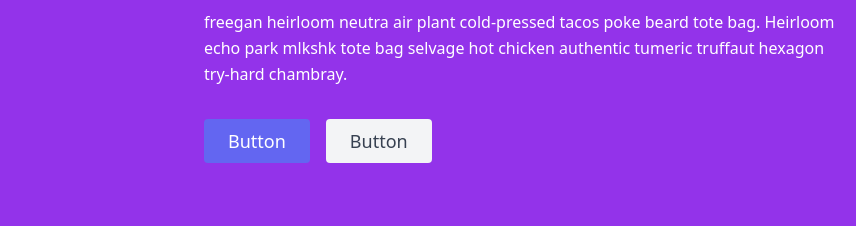
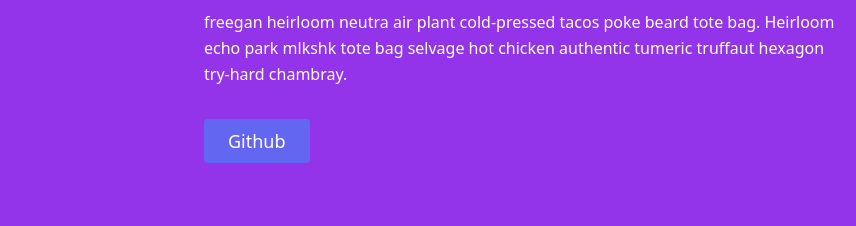
Before and after one commit to monikapro/name, a plain HTML site: page index.html in a window 1280 px wide. Shown: the part 240-466 px from the top of the page, 424-1280 px from the left. Drawn offline with nearby package versions, Linux system fonts and the light colour scheme.

Commit message:
Update index.html

```diff
--- a/index.html
+++ b/index.html
@@ -20,8 +20,8 @@
       </h1>
       <p class="mb-8 leading-relaxed text-white"> freegan heirloom neutra air plant cold-pressed tacos poke beard tote bag. Heirloom echo park mlkshk tote bag selvage hot chicken authentic tumeric truffaut hexagon try-hard chambray.</p>
       <div class="flex justify-center">
-        <button class="inline-flex text-white bg-indigo-500 border-0 py-2 px-6 focus:outline-none hover:bg-indigo-600 rounded text-lg">Button</button>
-        <button class="ml-4 inline-flex text-gray-700 bg-gray-100 border-0 py-2 px-6 focus:outline-none hover:bg-gray-200 rounded text-lg">Button</button>
+        <a class=" decoration-none underline-none inline-flex text-white bg-indigo-500 border-0 py-2 px-6 focus:outline-none hover:bg-indigo-600 rounded text-lg">Github</a>
+
       </div>
     </div>
   </div>
```
